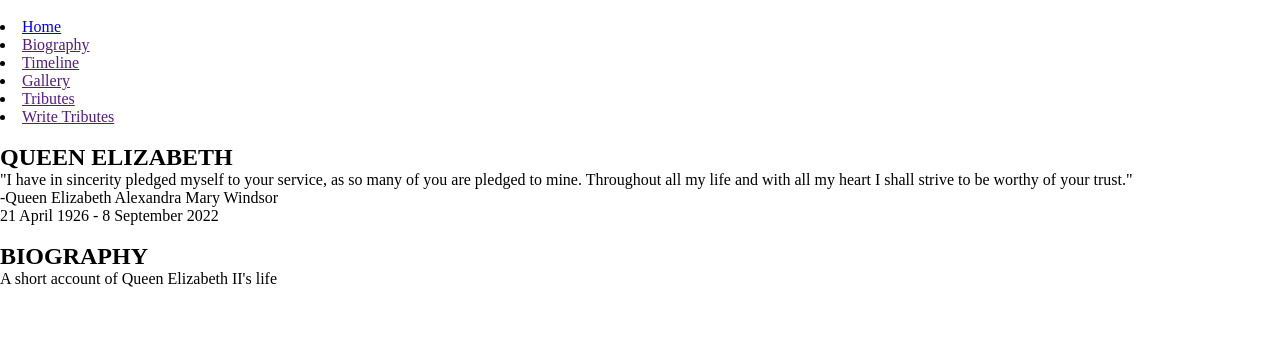
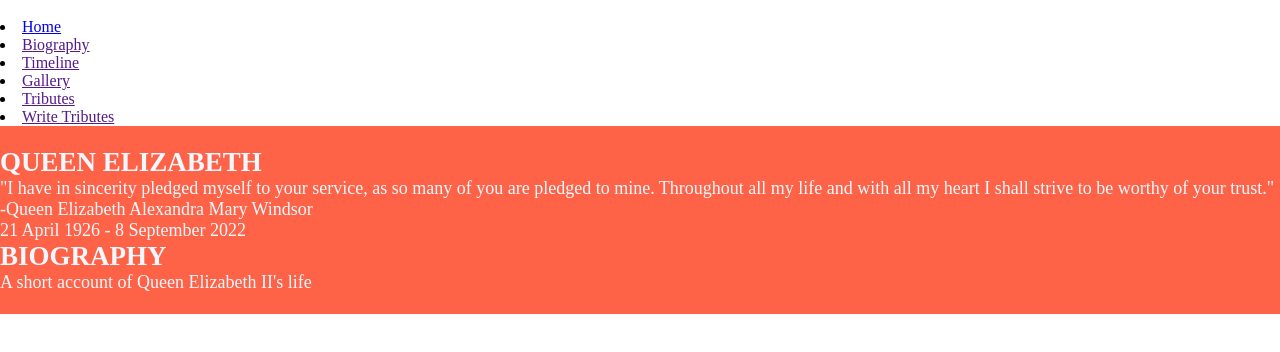
Before and after one commit to Achele/TRIBUTE-TO-QUEEN, a plain HTML site: page index.html in a window 1280 px wide. Drawn offline with Linux system fonts and the light colour scheme.

Commit message:
more styling

```diff
--- a/style.css
+++ b/style.css
@@ -3,3 +3,13 @@
   padding: 0;
   box-sizing: border-box;
 }
+
+main {
+  background-color: tomato;
+  color: aliceblue;
+  font-size: large;
+}
+
+.home {
+  display: flex;
+}
```
